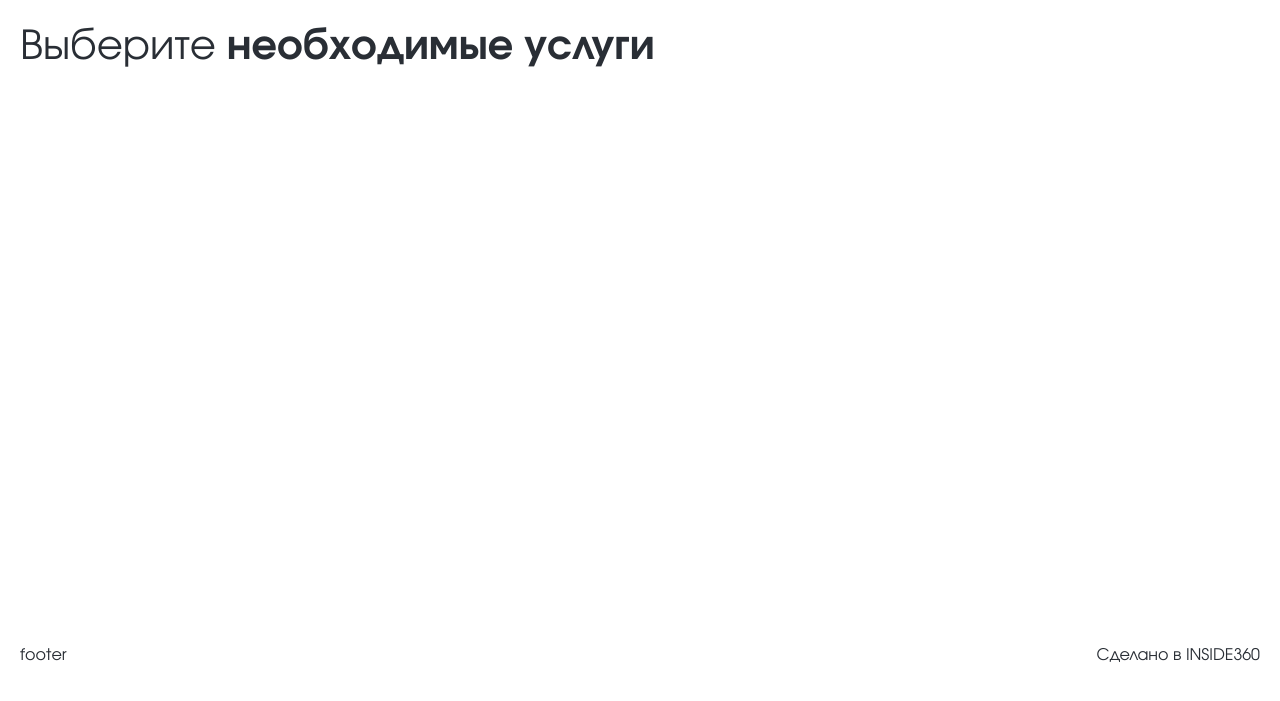
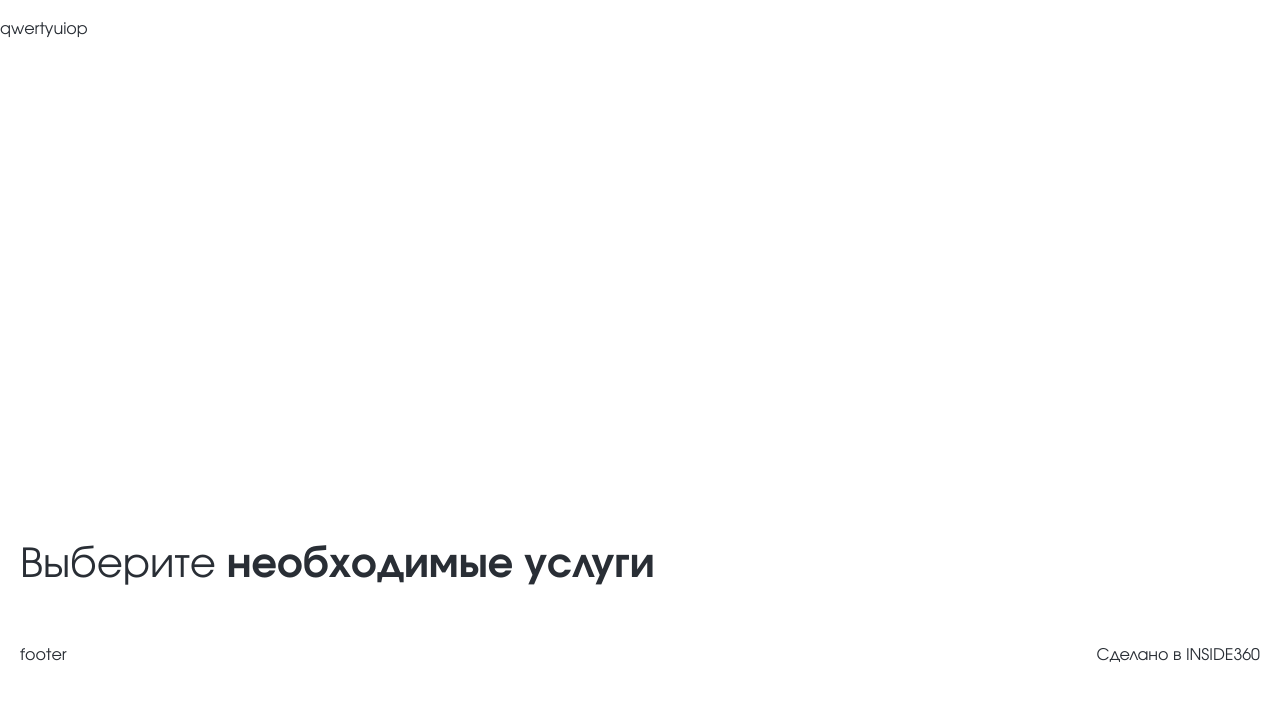
Before and after one commit to blessMe-Padre/kgbus, a website with bundled scripts: page index.html in a window 1280 px wide. Shown: the part 73-774 px from the top of the page. Built offline with nearby package versions, Linux system fonts and the light colour scheme; files whose address does not match are found by name.

Commit message:
qwerty
last

```diff
--- a/index.html
+++ b/index.html
@@ -22,6 +22,7 @@
                 </div>
             </div>
         </header>
+        qwertyuiop
         <main>
             <h1 class="visually-hidden">title</h1>
             <div class="container">
```
